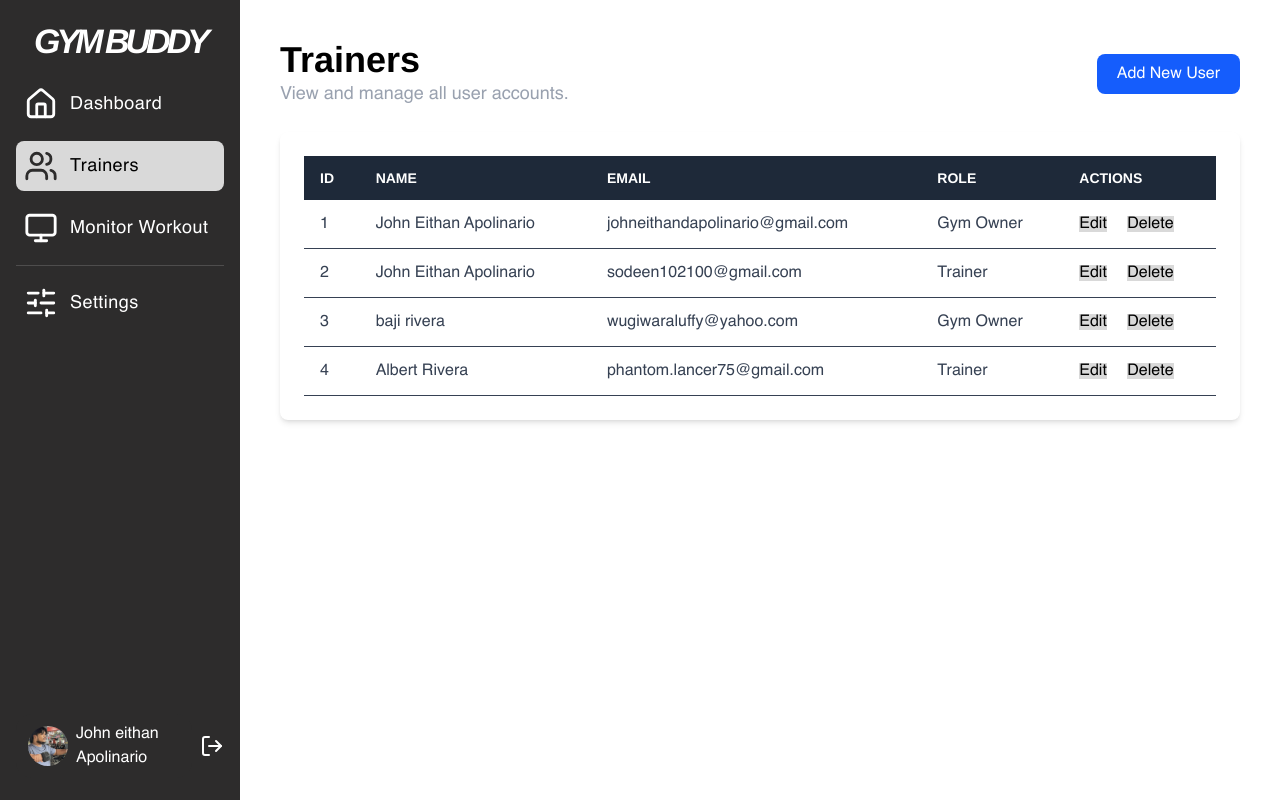
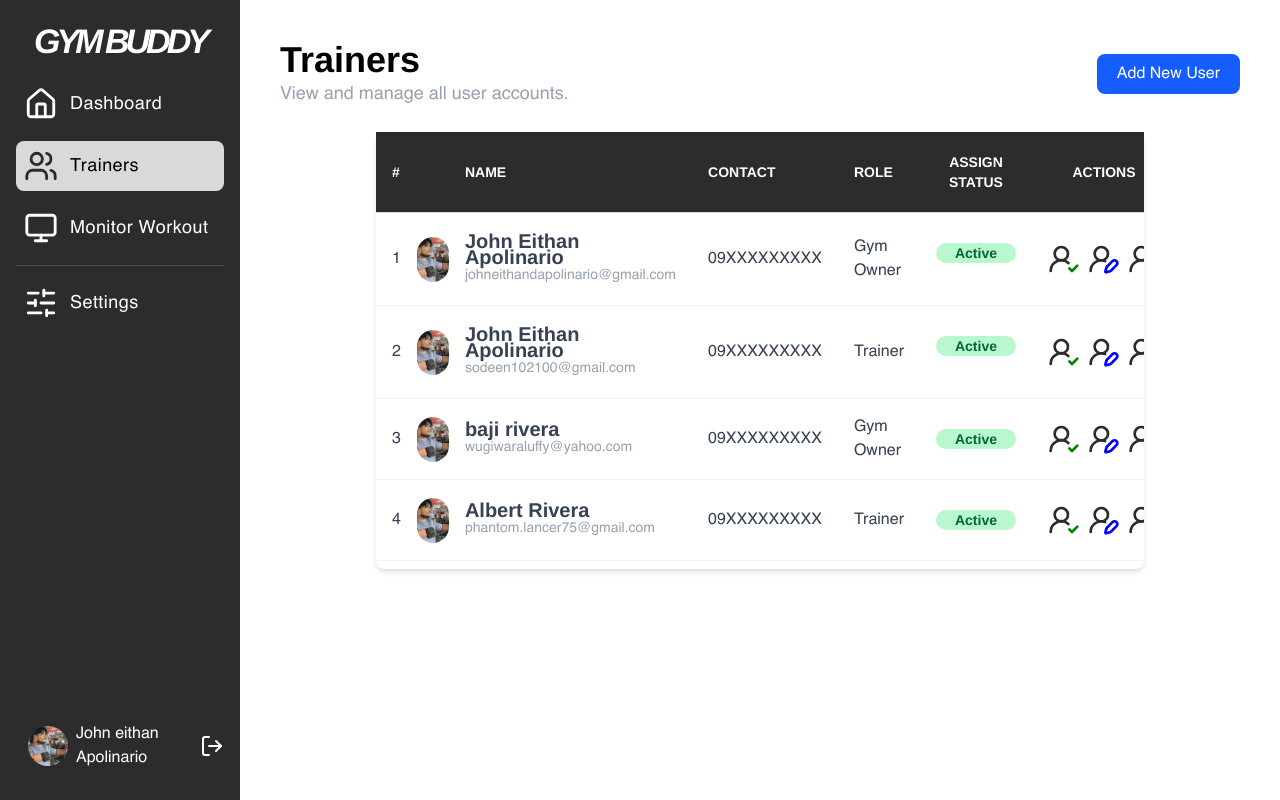
Before and after one commit to sooooodeen/2025-CP_GymBuddy, a Flask app: page /admin/trainers in a window 1280 px wide. Run offline with Flask 3, Linux system fonts and the light colour scheme; a user stored in the database is signed in; style sheets or scripts are compiled from the project's sources; some libraries are stand-ins or nearby versions.

Commit message:
Update trainers.html
Designs

```diff
--- a/templates/trainers.html
+++ b/templates/trainers.html
@@ -10,40 +10,59 @@
             <h1 class="text-4xl font-semibold">Trainers</h1>
             <p class="text-lg text-gray-400 font-normal">View and manage all user accounts.</p>
         </div>
-        <button class="bg-blue-600 text-white px-5 py-2 rounded-lg hover:bg-blue-700">
+        <button id="add-user-btn" class="bg-blue-600 text-white px-5 py-2 rounded-lg hover:bg-blue-700">
             Add New User
         </button>
     </div>
-
-    <!-- User Table -->
-    <div class="bg-white p-6 rounded-lg shadow-md">
-        <div class="overflow-x-auto">
-            <table class="min-w-full bg-white">
-                <thead class="bg-gray-800 text-white">
-                    <tr>
-                        <th class="py-3 px-4 uppercase font-semibold text-sm text-left">ID</th>
-                        <th class="py-3 px-4 uppercase font-semibold text-sm text-left">Name</th>
-                        <th class="py-3 px-4 uppercase font-semibold text-sm text-left">Email</th>
-                        <th class="py-3 px-4 uppercase font-semibold text-sm text-left">Role</th>
-                        <th class="py-3 px-4 uppercase font-semibold text-sm text-left">Actions</th>
+    <div class="table-wrapper flex w-full justify-center">
+        <div class="bg-white rounded-lg shadow-md font-Helvetica w-[80%]">
+            <div class="overflow-x-auto pb-2">
+                <table class="min-w-full bg-white ">
+                    <thead class="bg-[#2D2C2C] text-white border-b border-gray-300">
+                        <tr class="">
+                            <th class="py-5 px-4 uppercase font-semibold text-sm text-left">#</th>
+                            <th class="py-5 px-4 uppercase font-semibold text-sm text-left"></th>
+                            <th class="py-5 px-4 uppercase font-semibold text-sm text-left">Name</th>
+                            <th class="py-5 px-4 uppercase font-semibold text-sm text-left">Contact</th>
+                            <th class="py-5 px-4 uppercase font-semibold text-sm text-left">Role</th>
+                            <th class="py-5 px-4 uppercase font-semibold text-sm text-center">Assign Status</th>
+                            <th class="py-5 px-4 uppercase font-semibold text-sm text-center">Actions</th>
                         </tr>
                     </thead>
                     <tbody class="text-gray-700">
-                    <!--
-                        This is a Jinja2 for loop.
-                        It iterates through the 'users' list passed from the app.py backend
-                        and creates a new table row for each user.
-                    -->
                         {% for user in users %}
-                    <tr class="border-b hover:bg-gray-50">
-                        <td class="py-3 px-4">{{ user.id }}</td>
-                        <td class="py-3 px-4">{{ user.firstname }} {{ user.lastname }}</td>
-                        <td class="py-3 px-4">{{ user.email }}</td>
+                        <tr class="border-b border-gray-100 hover:bg-gray-100">
+                            <td class="w-12 px-4">
+                                {{ user.id }}
+                            </td>
+                            <td class="w-12">
+                                <div class="flex justify-center">
+                                    <img class="h-[45px] w-[45px] object-cover rounded-4xl justify-self-start" src="/static/src/images/latraiseimg.jpg" alt="">
+                                </div>
+                            </td>
+                            <td class="py-5 px-4">
+                                <div class="flex flex-col ">
+                                    <h1 class="text-xl font-bold leading-4">{{ user.firstname }} {{ user.lastname }}</h1>
+                                    <h2 class="text-sm text-gray-400">{{ user.email }}</h2>
+                                </div>
+                            </td>
+                              <td class="py-5 px-4">
+                                <div class="flex flex-col ">
+                                    <h2 class="">09XXXXXXXXX</h2>
+                                </div>
+                            </td>
                             <td class="py-3 px-4">{{ user.role }}</td>
+                            <td class="py-3 px-4 flex h-20 justify-center items-center">
+                                <h1 class="bg-green-200 rounded-xl font-semibold text-green-800 text-sm w-20 flex justify-center">
+                                    Active
+                                </h1>
+                            </td>
                             <td class="py-3 px-4">
-                            <!-- These are placeholder links for future functionality -->
-                            <a href="#" class="text-blue-500 hover:underline">Edit</a>
-                            <a href="#" class="text-red-500 hover:underline ml-4">Delete</a>
+                                <div class="flex gap-2 justify-center">
+                                    <a title="Assign Trainer" href="#" class="!bg-transparent "><svg class="hover:!stroke-gray-500 transition duration-100 ease-in" xmlns="http://www.w3.org/2000/svg"  width="32" height="32" viewBox="0 0 24 24" fill="none" stroke="currentColor" stroke-width="2" stroke-linecap="round" stroke-linejoin="round" class="lucide lucide-user-round-check-icon lucide-user-round-check"><path d="M2 21a8 8 0 0 1 13.292-6"/><circle cx="10" cy="8" r="5"/><path stroke="Green" d="m16 19 2 2 4-4"/></svg></a>
+                                    <a title="Edit" href="#" class="!bg-transparent"><svg class="hover:!stroke-gray-500 transition duration-100 ease-in" xmlns="http://www.w3.org/2000/svg"  width="32" height="32" viewBox="0 0 24 24" fill="none" stroke="currentColor" stroke-width="2" stroke-linecap="round" stroke-linejoin="round" class="lucide lucide-user-round-pen-icon lucide-user-round-pen"><path d="M2 21a8 8 0 0 1 10.821-7.487"/><path stroke="blue" d="M21.378 16.626a1 1 0 0 0-3.004-3.004l-4.01 4.012a2 2 0 0 0-.506.854l-.837 2.87a.5.5 0 0 0 .62.62l2.87-.837a2 2 0 0 0 .854-.506z"/><circle cx="10" cy="8" r="5"/></svg></a>
+                                    <a title="Delete" href="#" class="!bg-transparent"><svg class="hover:!stroke-gray-500 transition duration-100 ease-in" xmlns="http://www.w3.org/2000/svg" width="32" height="32" viewBox="0 0 24 24" fill="none" stroke="currentColor" stroke-width="2" stroke-linecap="round" stroke-linejoin="round" class="lucide lucide-user-round-x-icon lucide-user-round-x"><path d="M2 21a8 8 0 0 1 11.873-7"/><circle cx="10" cy="8" r="5"/><path stroke="red" d="m17 17 5 5"/><path stroke="red" d="m22 17-5 5"/></svg></a>
+                                </div>
                             </td>
                         </tr>
                         {% endfor %}
@@ -52,4 +71,66 @@
             </div>
         </div>
     </div>
+</div>
+<script>
+    document.getElementById('add-user-btn').addEventListener('click', () => {
+        Swal.fire({
+            title: 'Add New User',
+            html:
+                '<input id="swal-input-first" class="swal2-input" placeholder="First Name">' +
+                '<input id="swal-input-middle" class="swal2-input" placeholder="Middle Name (Optional)">' +
+                '<input id="swal-input-last" class="swal2-input" placeholder="Last Name">' +
+                '<input id="swal-input-email" class="swal2-input" placeholder="Email">' +
+                '<input id="swal-input-contact" class="swal2-input" placeholder="Contact Number">',
+            focusConfirm: false,
+            showCancelButton: true,
+            confirmButtonText: 'Add User',
+            preConfirm: () => {
+                const firstName = document.getElementById('swal-input-first').value;
+                const middleName = document.getElementById('swal-input-middle').value;
+                const lastName = document.getElementById('swal-input-last').value;
+                const email = document.getElementById('swal-input-email').value;
+                const contact = document.getElementById('swal-input-contact').value;
+
+                // Simple validation for required fields
+                if (!firstName || !lastName || !email || !contact) {
+                    Swal.showValidationMessage('Please fill in all required fields (First Name, Last Name, Email, Contact)');
+                    return false;
+                }
+
+                // Return an object with the form data
+                return {
+                    firstName: firstName,
+                    middleName: middleName,
+                    lastName: lastName,
+                    email: email,
+                    contact: contact
+                };
+            }
+        }).then((result) => {
+            if (result.isConfirmed) {
+                // Send data to the Flask backend
+                fetch('URL pone lang aki', {
+                    method: 'POST',
+                    headers: {
+                        'Content-Type': 'application/json'
+                    },
+                    body: JSON.stringify(result.value)
+                })
+                .then(response => response.json())
+                .then(data => {
+                    if (data.success) {
+                        Swal.fire('Success!', 'User added successfully.', 'success');
+                        window.location.reload();
+                    } else {
+                        Swal.fire('Error!', data.message, 'error');
+                    }
+                })
+                .catch(error => {
+                    Swal.fire('Error!', 'An error occurred.', 'error');
+                });
+            }
+        });
+    });
+</script>
 {% endblock %}
```
Lines whose indentation alone changed are shown as unchanged.
